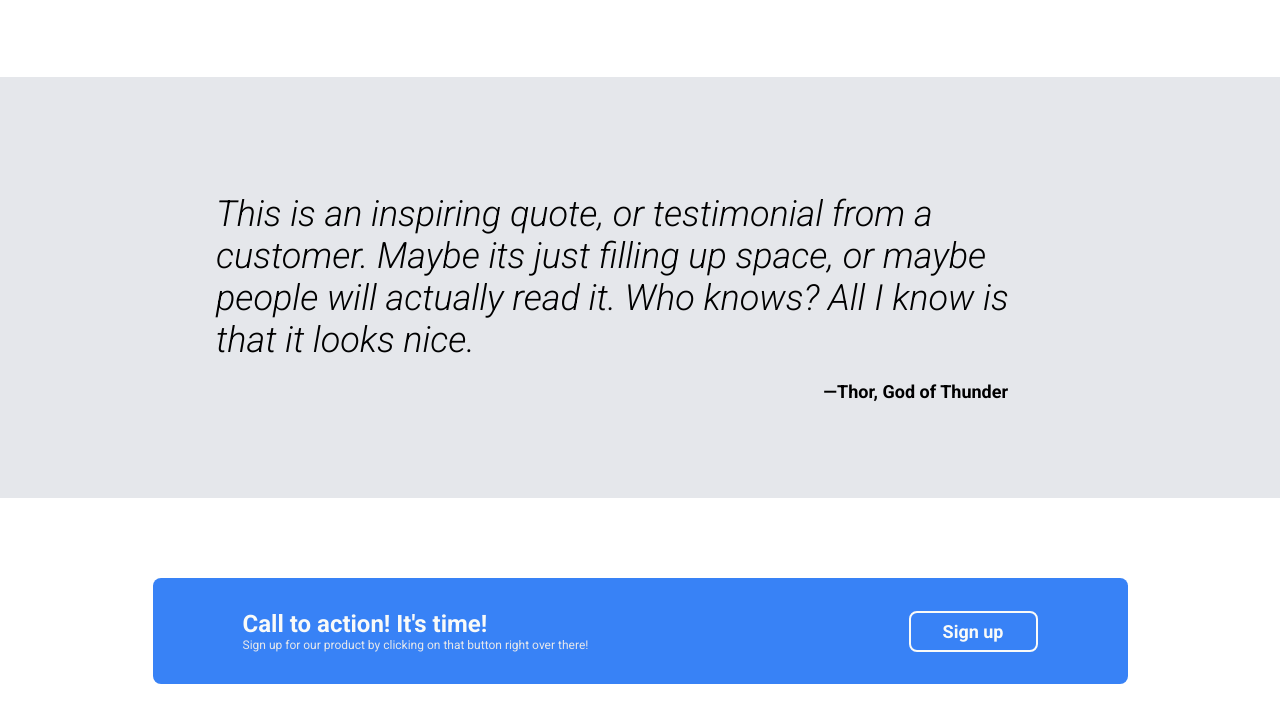
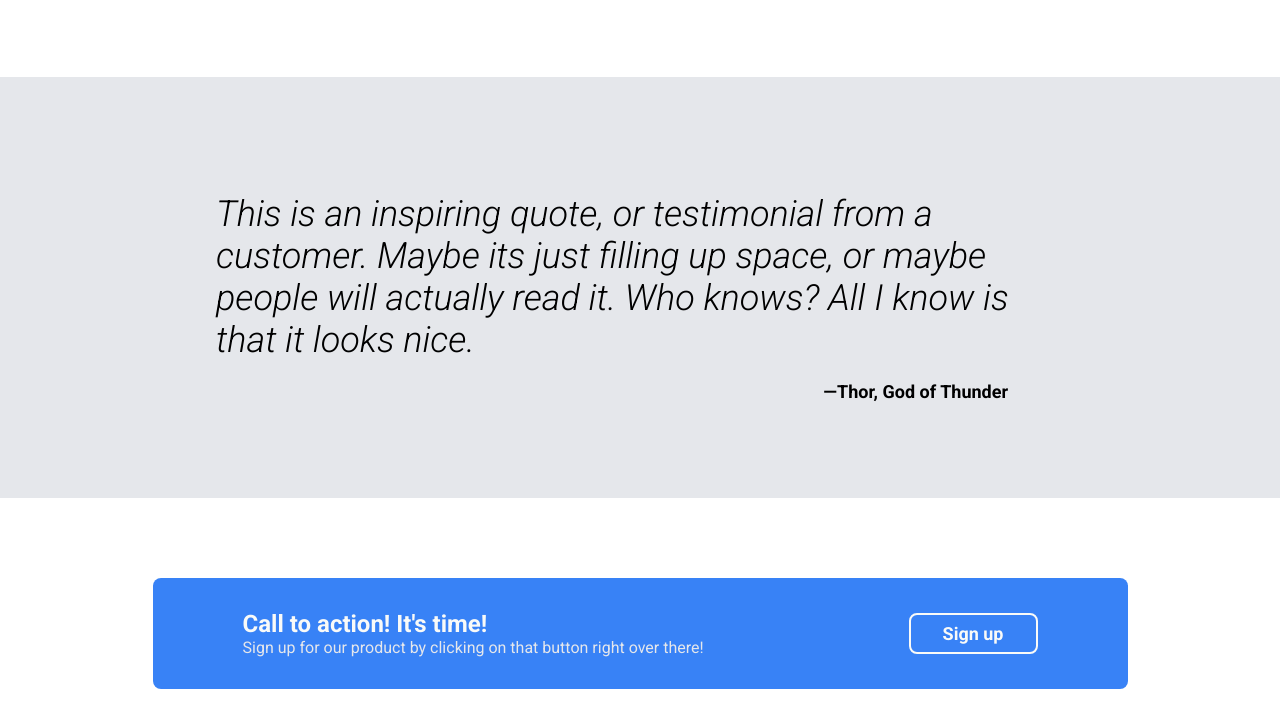
Before and after one commit to sclie001/odin-landing, a plain HTML site: page index.html in a window 1280 px wide. Shown: the part 940-1667 px from the top of the page. Drawn offline with Linux system fonts and the light colour scheme.

Commit message:
removed font size for call-to-action-phrase

```diff
--- a/styles/style.css
+++ b/styles/style.css
@@ -187,7 +187,3 @@ li, .hero p, .hero-image, .hero-button, .call-to-action-btn, .quote-footer p{
     padding: 8px 32px;
     border-radius: 8px;
 }
-
-.call-to-action-phrase{
-    font-size: 12px;
-}
```
